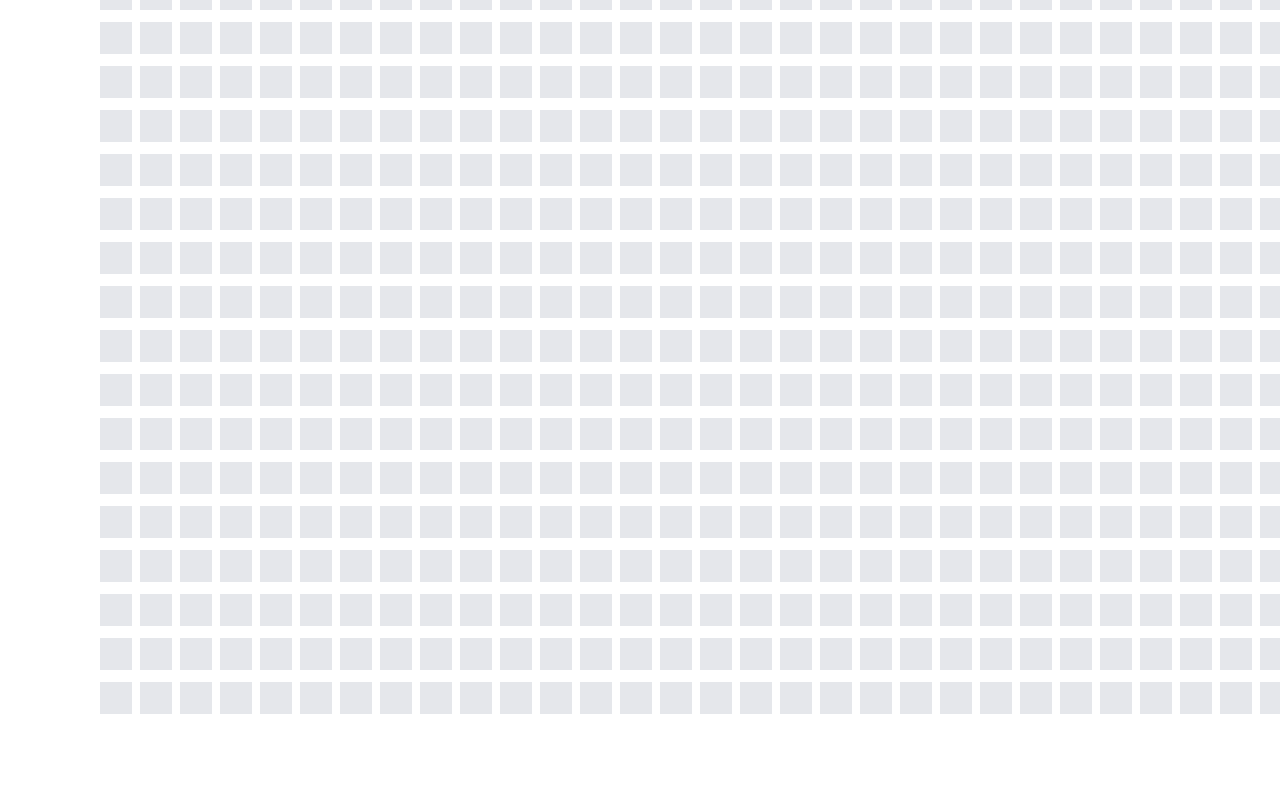
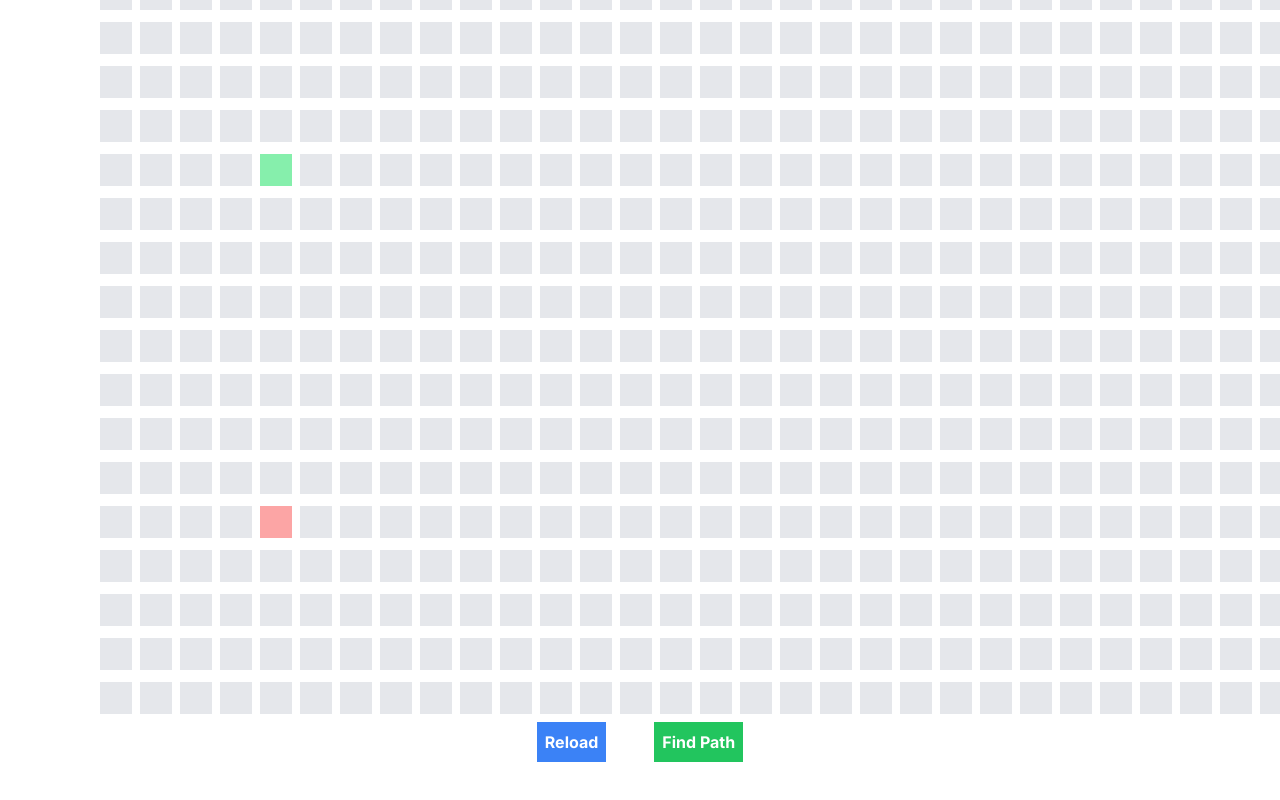
Before and after one commit to buarki/maze-master, a Next.js app: page / in a window 1280 px wide. Shown: the part 210-1010 px from the top of the page. Built offline with nearby package versions, Linux system fonts and the light colour scheme.

Commit message:
chore: mark origin and destination (#1) (#2)

```diff
--- a/src/app/page.tsx
+++ b/src/app/page.tsx
@@ -1,9 +1,10 @@
 import Grid from "@path-craft/components/grid.component";
+import { GRID_COLUMNS, GRID_ROWS } from "@path-craft/configs";
 
 export default function Home() {
   return (
     <main className="flex min-h-screen flex-col items-center justify-between p-24">
-      <Grid rows={19} cols={35}/>
+      <Grid rows={GRID_ROWS} cols={GRID_COLUMNS}/>
     </main>
   )
 }
--- a/src/components/cell.component.tsx
+++ b/src/components/cell.component.tsx
@@ -4,14 +4,17 @@ import React from 'react';
 
 interface CellProps {
   isWall: boolean;
+  isOrigin: boolean;
+  isDestination: boolean;
   onClick: () => void;
   onMouseOver: () => void;
 }
 
-const Cell: React.FC<CellProps> = ({ isWall, onClick, onMouseOver }) => {
+const Cell: React.FC<CellProps> = ({ isWall, isOrigin, isDestination, onClick, onMouseOver, }) => {
+  const cellColor = isOrigin ? 'bg-red-300' : isDestination ? 'bg-green-300' : isWall ? 'bg-gray-800' : 'bg-gray-200';
   return (
     <div
-      className={`w-8 h-8 ${isWall ? 'bg-gray-800' : 'bg-gray-200'}`}
+      className={`w-8 h-8 ${cellColor}`}
       onClick={onClick}
       onMouseOver={onMouseOver}
     />
--- a/src/components/grid.component.tsx
+++ b/src/components/grid.component.tsx
@@ -1,17 +1,26 @@
 "use client"
 
-import React, { useState } from 'react';
+import React, { useCallback, useEffect, useState } from 'react';
 import Cell from './cell.component';
+import { GRID_COLUMNS, GRID_ROWS } from '@path-craft/configs';
+
+function randomNumberBetween(lowerBound: number, upperBound: number) {
+  return Math.floor(Math.random() * (upperBound - lowerBound + 1)) + lowerBound;
+}
 
 interface GridProps {
   rows: number;
   cols: number;
 }
 
+const invalidPoint = { x: -1, y: -1 };
+
 const Grid: React.FC<GridProps> = ({ rows, cols }) => {
   const [grid, setGrid] = useState<Array<Array<boolean>>>(() =>
     Array.from({ length: rows }, () => Array(cols).fill(false))
   );
+  const [origin, setOrigin] = useState<{x: number, y: number}>(invalidPoint);
+  const [destination, setDestination] = useState<{x: number, y: number}>(invalidPoint);
 
   const [isMousePressed, setMousePressed] = useState<boolean>(false);
 
@@ -29,6 +38,32 @@ const Grid: React.FC<GridProps> = ({ rows, cols }) => {
     }
   };
 
+  const reloadGrid = useCallback(() => {
+    const newGrid = Array.from({ length: rows }, () => Array(cols).fill(false));
+
+    let newOriginX = randomNumberBetween(0, GRID_ROWS - 1);
+    let newOriginY = randomNumberBetween(0, GRID_COLUMNS - 1);
+
+    let newDestinationX = randomNumberBetween(0, GRID_ROWS - 1);
+    let newDestinationY = randomNumberBetween(0, GRID_COLUMNS - 1);
+
+    while (newOriginX === newDestinationX && newOriginY === newDestinationY) {
+      newOriginX = randomNumberBetween(0, GRID_ROWS - 1);
+      newOriginY = randomNumberBetween(0, GRID_COLUMNS - 1);
+      newDestinationX = randomNumberBetween(0, GRID_ROWS - 1);
+      newDestinationY = randomNumberBetween(0, GRID_COLUMNS - 1);
+    }
+
+    setOrigin({ x: newOriginX, y: newOriginY });
+    setDestination({ x: newDestinationX, y: newDestinationY });
+
+    setGrid(newGrid);
+  }, [cols, rows]);
+
+  useEffect(() => {
+    reloadGrid();
+  }, [reloadGrid]);
+
   return (
     <div
       className="grid grid-cols-1 gap-1"
@@ -40,6 +75,8 @@ const Grid: React.FC<GridProps> = ({ rows, cols }) => {
           {row.map((isWall, colIndex) => (
             <div key={colIndex} className='m-1'>
               <Cell
+                isOrigin={rowIndex === origin.x && colIndex === origin.y}
+                isDestination={rowIndex == destination.x && colIndex === destination.y}
                 isWall={isWall}
                 onClick={() => handleCellClick(rowIndex, colIndex)}
                 onMouseOver={() => handleCellHover(rowIndex, colIndex)}
@@ -48,6 +85,13 @@ const Grid: React.FC<GridProps> = ({ rows, cols }) => {
           ))}
         </div>
       ))}
+      <div className='flex justify-center gap-12'>
+        <button
+          onClick={reloadGrid}
+          className='bg-blue-500 hover:bg-blue-300 p-2 text-white font-bold'>Reload</button>
+        <button
+          className='bg-green-500 hover:bg-green-300 p-2 text-white font-bold'>Find Path</button>
+      </div>
     </div>
   );
 };
--- /dev/null
+++ b/src/configs/index.ts
@@ -0,0 +1,2 @@
+export const GRID_ROWS = 19;
+export const GRID_COLUMNS = 35;
```
